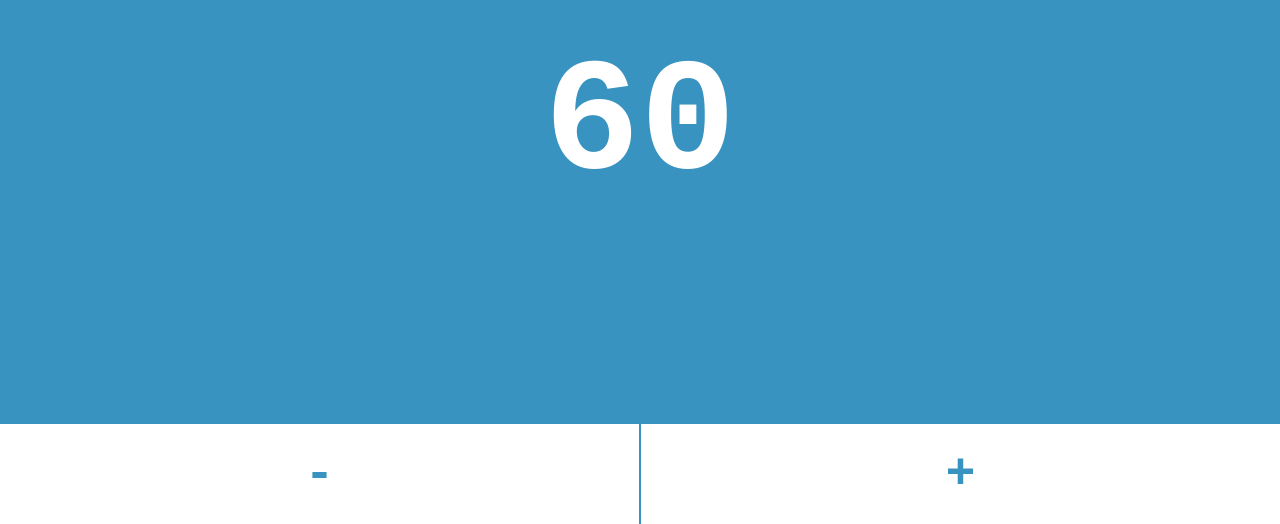
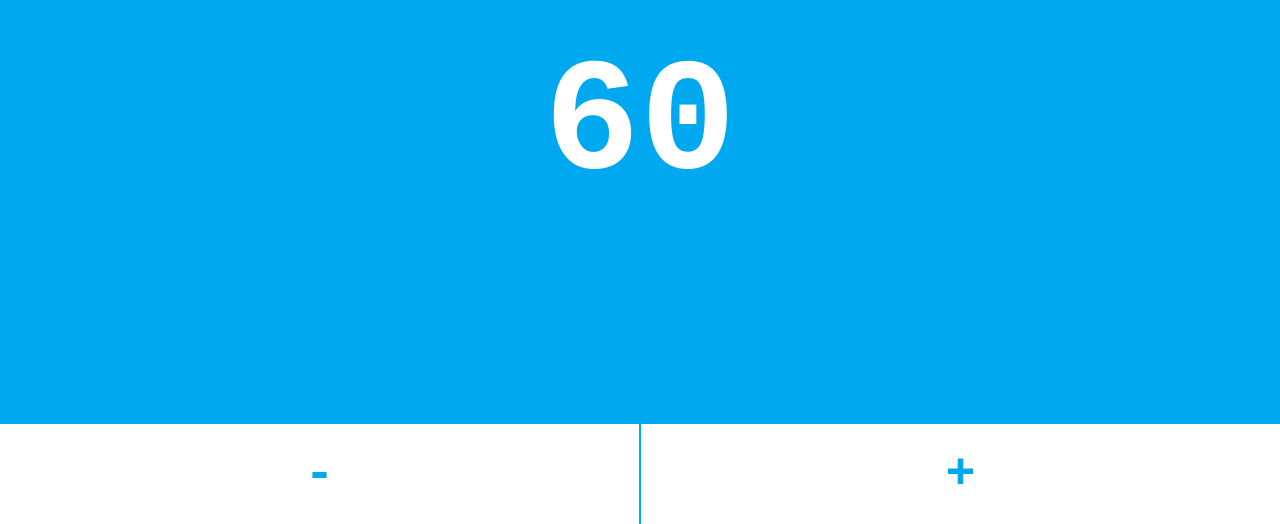
Before and after one commit to themarkappleby/timer, a React (Create React App) app: page / in a window 1280 px wide. Shown: the part 276-800 px from the top of the page. Built offline with nearby package versions, Linux system fonts and the light colour scheme.

Commit message:
Update colours

```diff
--- a/src/App.css
+++ b/src/App.css
@@ -1,6 +1,6 @@
 .app {
   height: 100vh;
-  background: #3993C0;
+  background: #00A8EF;
   display: flex;
   align-items: center;
   justify-content: center;
@@ -13,7 +13,7 @@
   left: 0;
   width: 100%;
   height: 50%;
-  background: #6C4084;
+  background: #7400C2;
   transition: all 0.2s ease-in-out;
 }
 
@@ -55,7 +55,7 @@
   border: 0;
   appearance: none;
   background: white;
-  color: #3993C0;
+  color: #00A8EF;
   width: 100%;
   height: 100px;
 }
```
Also changed, not shown: public/logo192.png, public/logo512.png.
